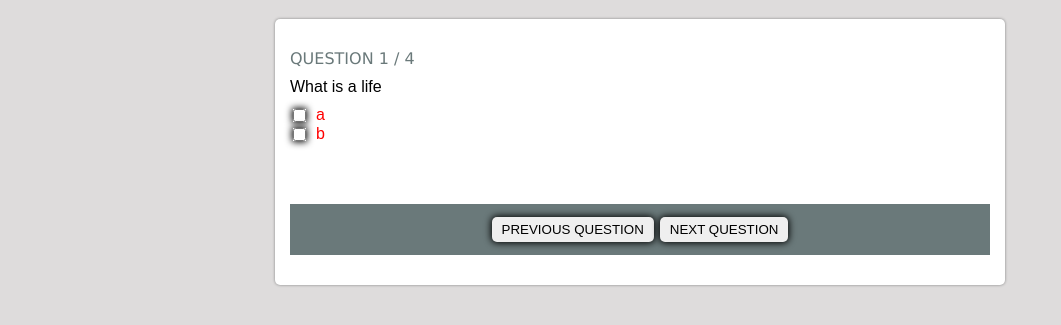
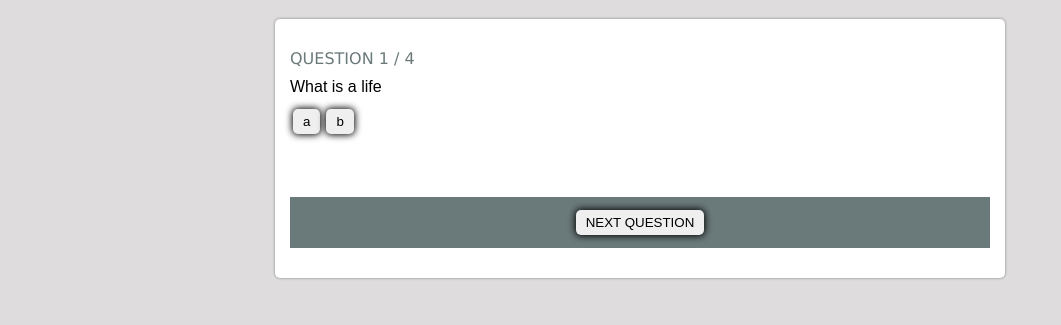
Before and after one commit to dankore/my-quiz, a website built with Parcel: page index.html in a window 1280 px wide. Both pictures are taken after a click on the button "Start". Shown: the part 61-386 px from the top of the page, without its empty margins (0-1061 px from the left). Built offline with nearby package versions, Linux system fonts and the light colour scheme.

Commit message:
Remove checkbox

```diff
--- a/index.html
+++ b/index.html
@@ -16,7 +16,7 @@
           </div>
           <div class="show-right-wrong-container hide"></div>
           <div class="controls">
-            <button class="btn">PREVIOUS QUESTION</button>
+            <button class="btn hide">PREVIOUS QUESTION</button>
             <button class="next-question btn">NEXT QUESTION</button>
           </div>
          </div>
--- a/src/index.js
+++ b/src/index.js
@@ -42,18 +42,13 @@ const show = () => {
   questionsHolder.innerText = eachBundle[currentIndex].question;
 
   eachBundle[currentIndex].options.forEach(option => {
-    const button = document.createElement("input");
-    button.type = "checkbox";
-    button.id = "options";
-    const label = document.createElement("div");
-    label.htmlFor = "options";
-    label.appendChild(document.createTextNode(option.text));
-    label.classList.add("label");
+    const button = document.createElement("button");
+    button.innerText = option.text;
 
     button.classList.add("btn");
     button.classList.add("input");
-    label.appendChild(button);
-    optionsHolder.appendChild(label);
+
+    optionsHolder.appendChild(button);
 
     button.addEventListener("click", () => {
       const answer = option.correct;
--- a/src/styles.css
+++ b/src/styles.css
@@ -49,11 +49,11 @@ body {
 }
 .label {
   display: flex;
-  flex-direction: row-reverse;
-  margin-right: 95%;
+
+  margin-right: 85%;
   /* padding: 10px; */
   color: red;
 }
 .input {
-  margin-right: 10px;
+  /* margin-right: 40px; */
 }
```
